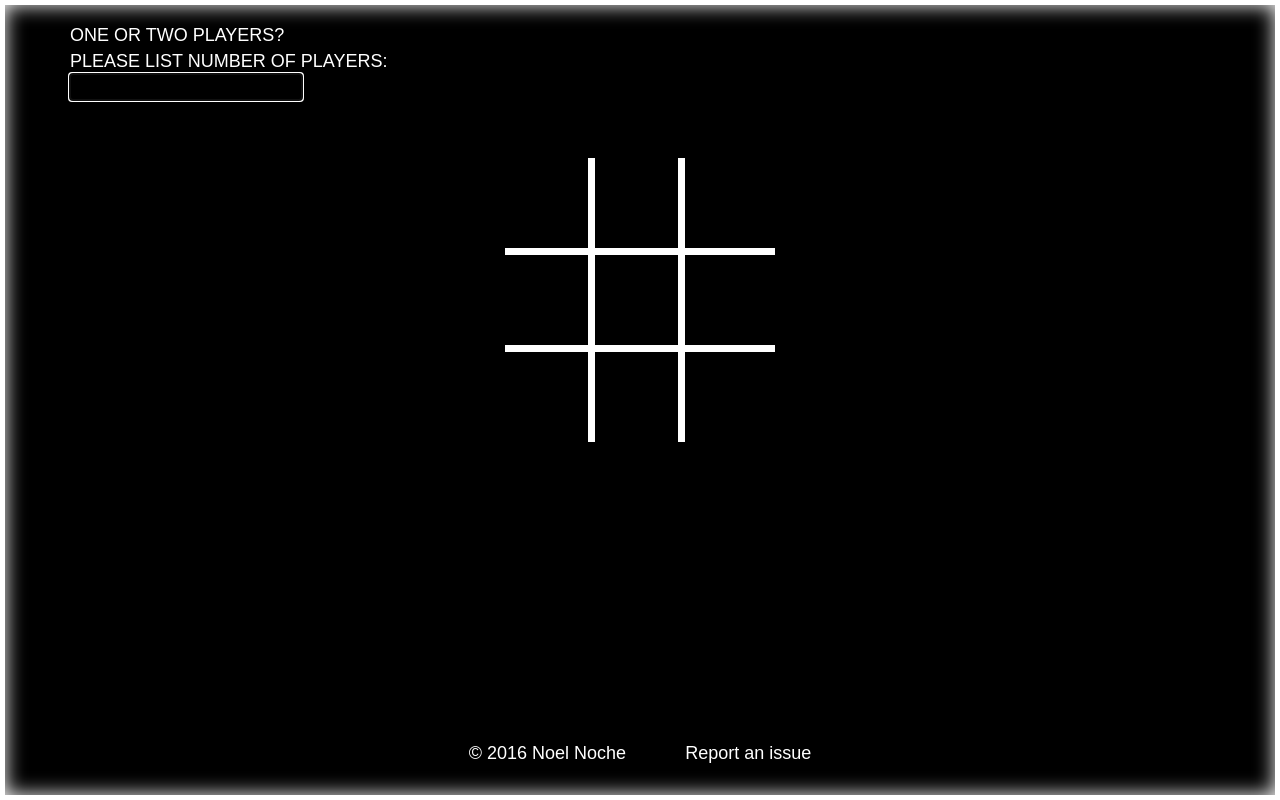
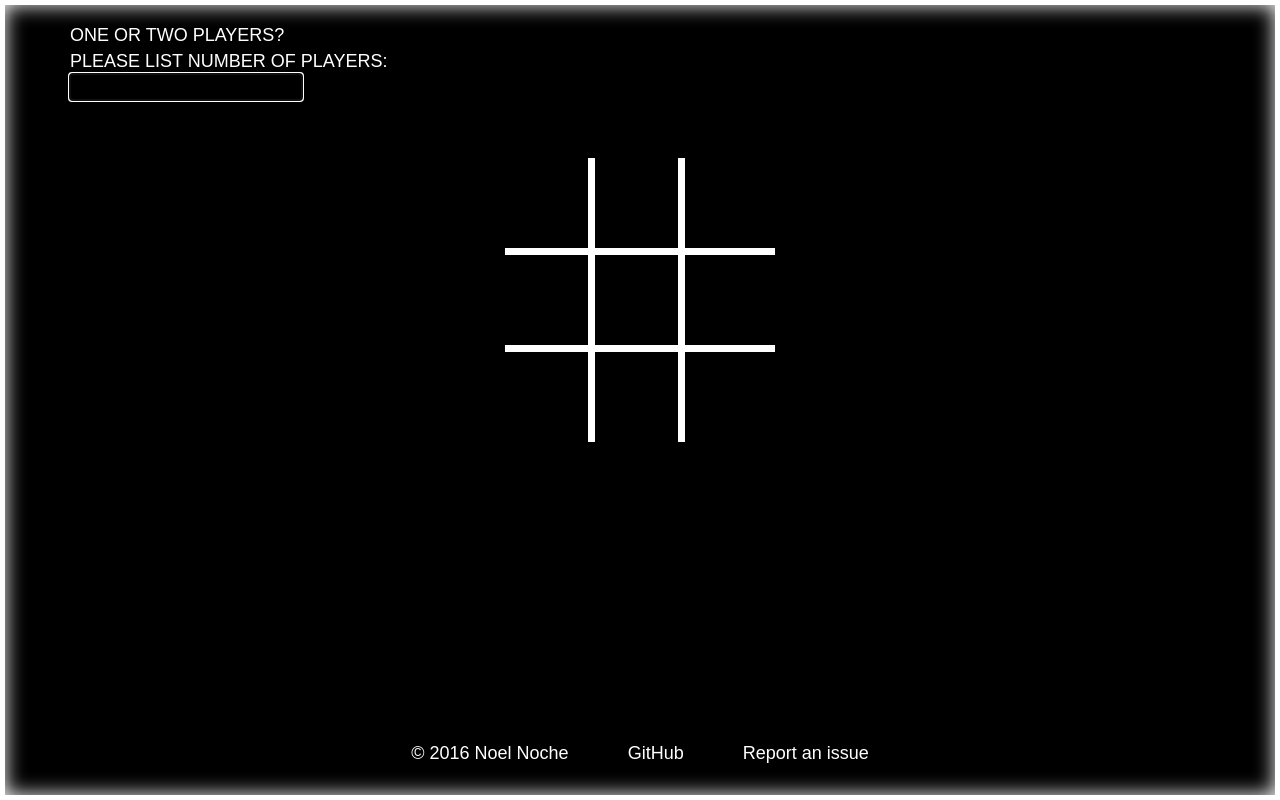
Before and after one commit to genkibit/fcc-tictactoe, a plain HTML site: page _dev/index.html in a window 1280 px wide. Drawn offline with nearby package versions, Linux system fonts and the light colour scheme; a web font is replaced by a local one.

Commit message:
Add link to GitHub repo

```diff
--- a/_dev/index.html
+++ b/_dev/index.html
@@ -53,6 +53,7 @@
     <footer>
       <div class="container">
         <p>&#169; 2016 Noel Noche</p>
+        <p><a href="https://github.com/genkibit/fcc-tictactoe" target="_blank">GitHub</a></p>
         <p><a href="https://github.com/genkibit/fcc-tictactoe/issues" target="_blank">Report an issue</a></p>
       </div>
     </footer>
```
Also changed, not shown: index.html (+1 -0 lines).
